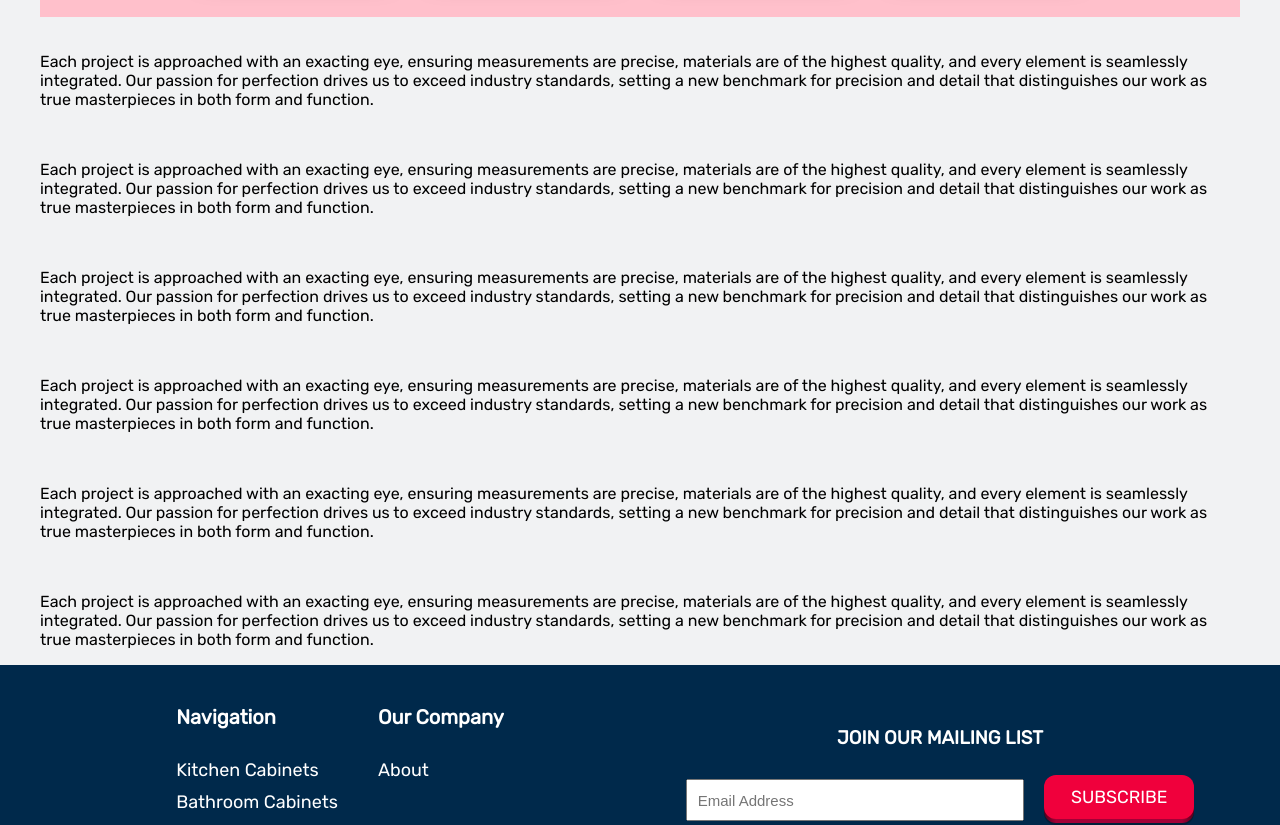
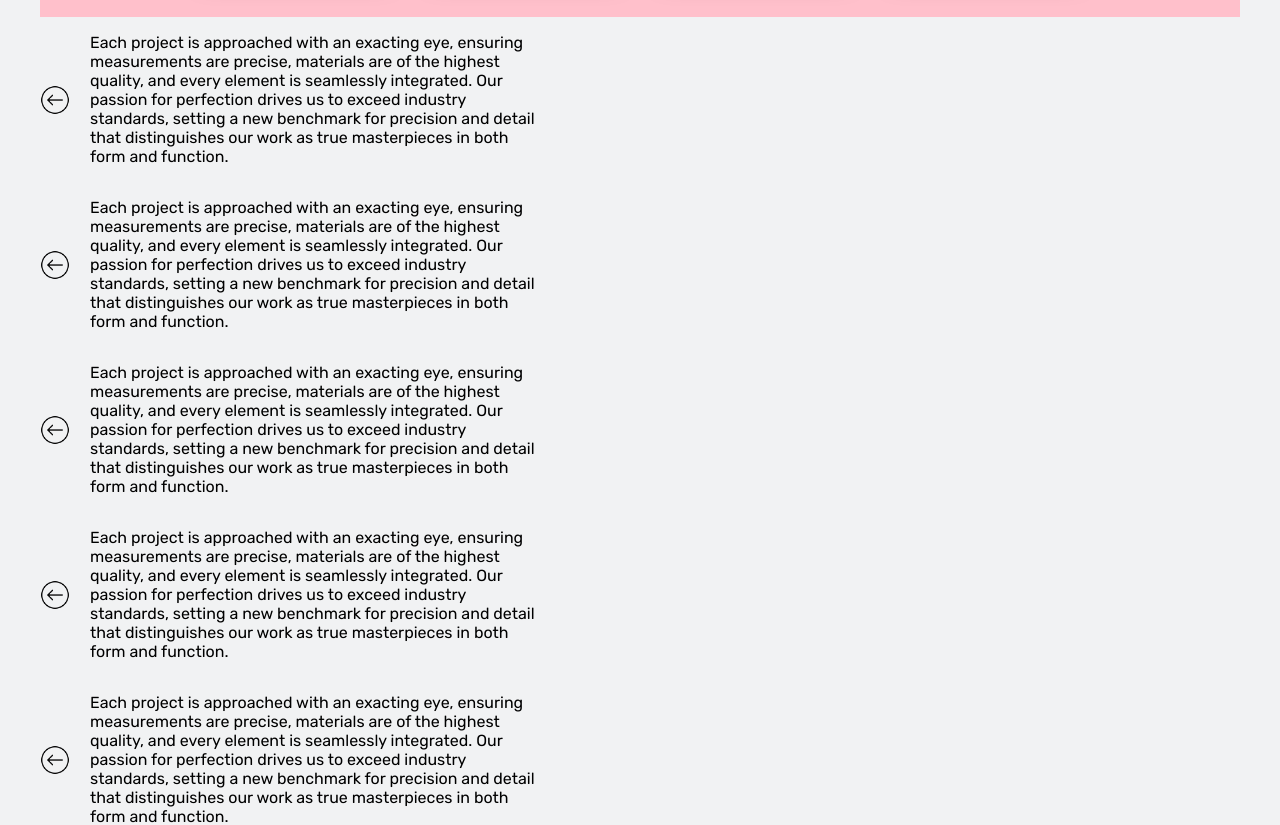
Before and after one commit to propitive/avanti-enterprises, a React (Create React App) app: page /about-us in a window 1280 px wide. Shown: the part 580-1405 px from the top of the page. Built offline with nearby package versions, Linux system fonts and the light colour scheme; a web font is replaced by a local one.

Commit message:
continue working on about cards

```diff
--- a/src/components/About/About.css
+++ b/src/components/About/About.css
@@ -98,12 +98,21 @@
 .about__what {
   width: calc(100% - 80px);
   margin: 0 auto 0;
+  flex-direction: row;
+  flex-wrap: wrap;
 }
 
 .about__what-card {
+  display: flex;
+  flex-direction: row;
+  gap: 20px;
+  width: 500px;
 }
 
 .about__what-card__icon {
+  width: 30px;
+  height: 30px;
+  margin: auto;
 }
 
 .about__what-card__paragraph {
--- a/src/components/About/About.js
+++ b/src/components/About/About.js
@@ -1,6 +1,6 @@
 import Header from "../Header/Header";
 import Footer from "../Footer/Footer";
-import facebook from "../../images/icons/facebook.svg";
+import facebook from "../../images/icons/iconLeftArrow.png";
 import waveBackground from "../../images/about/waveBackground.svg";
 
 function About() {
@@ -47,7 +47,7 @@ function About() {
         </div>
         <div className="about__what">
           <div className="about__what-card">
-            <img className="about__what-card__icon" img={facebook} />
+            <img className="about__what-card__icon" src={facebook} />
             <p className="about__what-card__paragraph">
               Each project is approached with an exacting eye, ensuring
               measurements are precise, materials are of the highest quality,
@@ -58,7 +58,7 @@ function About() {
             </p>
           </div>
           <div className="about__what-card">
-            <img className="about__what-card__icon" img={facebook} />
+            <img className="about__what-card__icon" src={facebook} />
             <p className="about__what-card__paragraph">
               Each project is approached with an exacting eye, ensuring
               measurements are precise, materials are of the highest quality,
@@ -69,7 +69,7 @@ function About() {
             </p>
           </div>
           <div className="about__what-card">
-            <img className="about__what-card__icon" img={facebook} />
+            <img className="about__what-card__icon" src={facebook} />
             <p className="about__what-card__paragraph">
               Each project is approached with an exacting eye, ensuring
               measurements are precise, materials are of the highest quality,
@@ -80,7 +80,7 @@ function About() {
             </p>
           </div>
           <div className="about__what-card">
-            <img className="about__what-card__icon" img={facebook} />
+            <img className="about__what-card__icon" src={facebook} />
             <p className="about__what-card__paragraph">
               Each project is approached with an exacting eye, ensuring
               measurements are precise, materials are of the highest quality,
@@ -91,7 +91,7 @@ function About() {
             </p>
           </div>
           <div className="about__what-card">
-            <img className="about__what-card__icon" img={facebook} />
+            <img className="about__what-card__icon" src={facebook} />
             <p className="about__what-card__paragraph">
               Each project is approached with an exacting eye, ensuring
               measurements are precise, materials are of the highest quality,
@@ -102,7 +102,7 @@ function About() {
             </p>
           </div>
           <div className="about__what-card">
-            <img className="about__what-card__icon" img={facebook} />
+            <img className="about__what-card__icon" src={facebook} />
             <p className="about__what-card__paragraph">
               Each project is approached with an exacting eye, ensuring
               measurements are precise, materials are of the highest quality,
```
